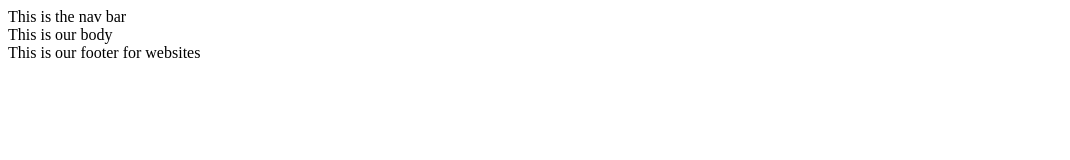
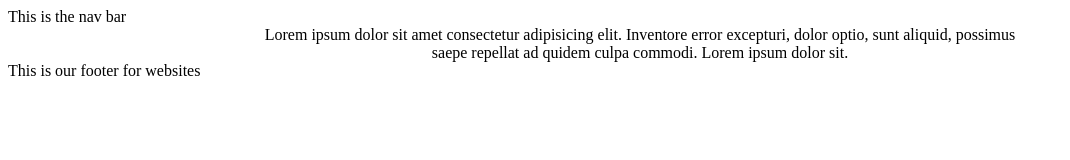
Before and after one commit to homkh/next_js-project-, a plain HTML site: page index.html in a window 1280 px wide. Shown: the whole page, without its empty margins (0-1070 px from the left). Drawn offline with Linux system fonts and the light colour scheme.

Commit message:
add new css files

```diff
--- a/index.html
+++ b/index.html
@@ -6,14 +6,19 @@
     <title>
         This is the git hub-files
     </title>
+    <link rel="stylesheet" href="styles.css">
 </head>
 <body>
     <header>
         This is the nav bar
     </header>
     <body>
-       This is our body
-
+       <div>
+        <p class="paragraph">Lorem ipsum dolor sit amet consectetur adipisicing elit.
+            Inventore error excepturi, dolor optio, sunt aliquid,
+            possimus saepe repellat ad quidem culpa commodi. Lorem ipsum dolor sit.
+        </p>
+       </div>
     </body>
     <footer>
         This is our footer for websites
--- /dev/null
+++ b/styles.css
@@ -0,0 +1,6 @@
+.paragraph{
+    margin: auto;
+    text-align: center;
+    color: black;
+    width: 60%;
+}
```
Also changed, not shown: 1 other file.
